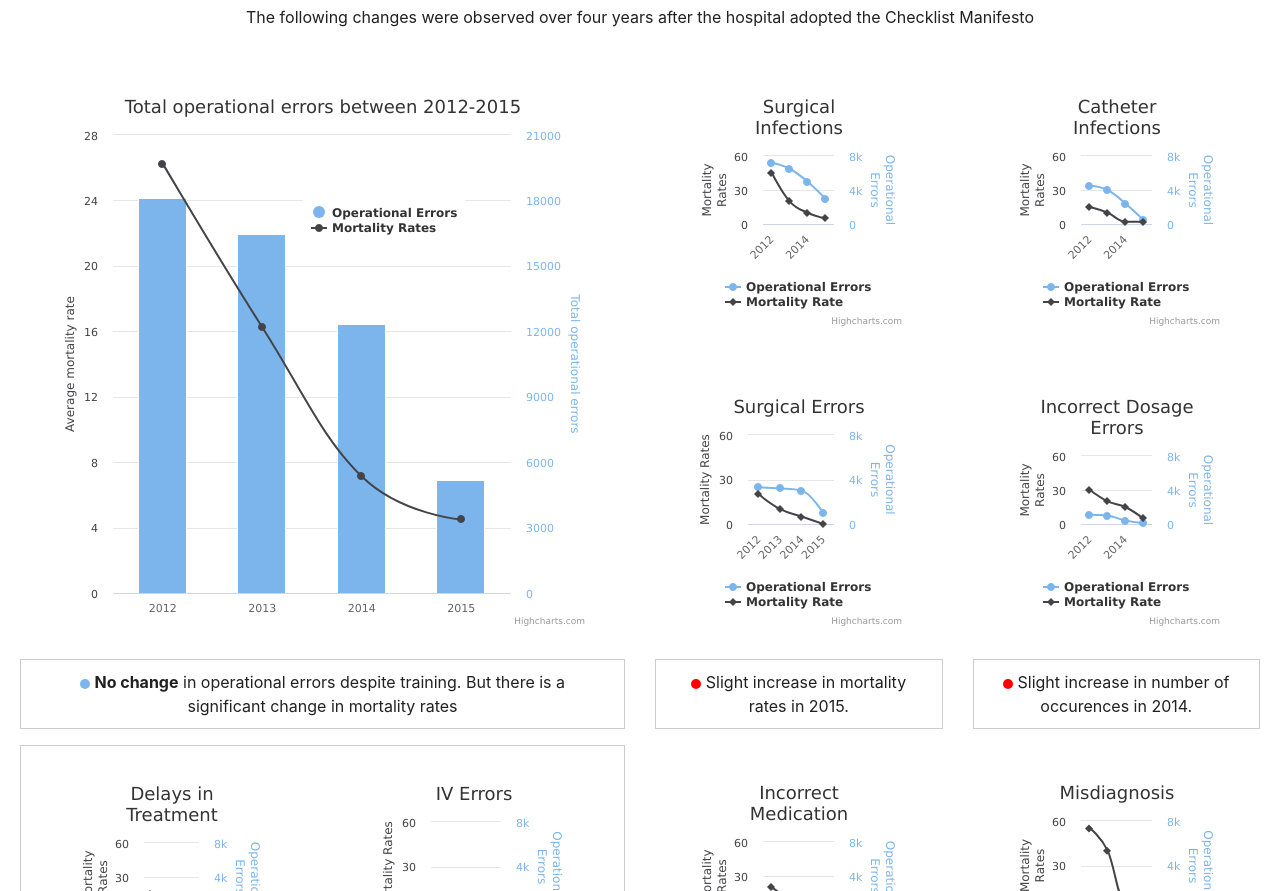
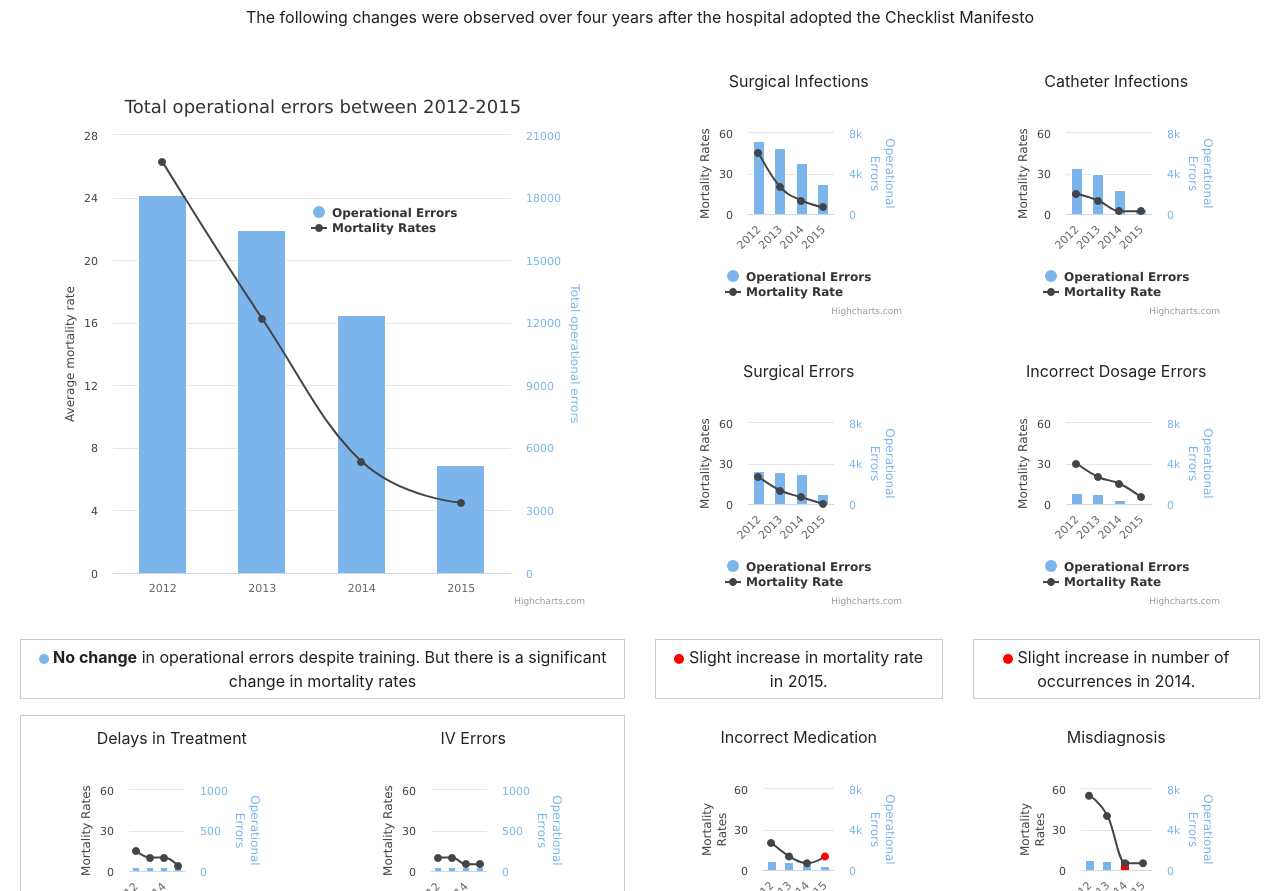
Before and after one commit to mevey/InfoViz-assignment1, a plain HTML site: page index.html in a window 1280 px wide. Shown: the part 61-952 px from the top of the page. Drawn offline with nearby package versions, Linux system fonts and the light colour scheme.

Commit message:
changed back to bar graphs

```diff
--- a/css/main.css
+++ b/css/main.css
@@ -8,15 +8,15 @@
     padding:10px;
 }
 #main-chart {
-    height:600px;
+    height:580px;
     width:100%;
 }
 .mini-chart {
-    height:300px;
+    height:256px;
     width:100%;
 }
 p {
-    padding:10px 20px !important;
+    padding:5px 10px !important;
     border:1px solid #ccc !important;
     background:#fff;
     color:#212121;
@@ -52,3 +52,18 @@ td, th {
 #main-chart-3: {
     height:600px;
 }
+.title {
+   margin-top:10px;
+}
+.title .drop {
+    color:#fff;
+    background:blue;
+    padding:5px;
+    display:none;
+}
+.title .drop.mort {
+    color:#fff;
+    background:#000;
+    padding:5px;
+    display:none;
+}
--- a/index.html
+++ b/index.html
@@ -22,9 +22,11 @@
                 </div>
                 <div class="row boxed">
                     <div class="col-md-6">
+                        <div class="text-center title" id="title-7"></div>
                         <div class="mini-chart" id="mini-chart-7"></div>
                     </div>
                     <div class="col-md-6">
+                        <div class="text-center title" id="title-8"></div>
                         <div class="mini-chart" id="mini-chart-8"></div>
                     </div>
                 </div>
@@ -32,27 +34,39 @@
             <div class="col-md-6">
                 <div class="row">
                     <div class="col-md-6">
+                        <div class="text-center title" id="title-1"></div>
                         <div class="mini-chart" id="mini-chart-1"></div>
                     </div>
                     <div class="col-md-6">
+                        <div class="text-center title" id="title-2"></div>
                         <div class="mini-chart" id="mini-chart-2"></div>
                     </div>
                 </div>
                 <div class="row">
                     <div class="col-md-6">
+                        <div class="text-center title" id="title-3"></div>
                         <div class="mini-chart" id="mini-chart-3"></div>
                     </div>
                     <div class="col-md-6">
+                        <div class="text-center title" id="title-4"></div>
                         <div class="mini-chart" id="mini-chart-4"></div>
                     </div>
                 </div>
                 <div class="row">
                     <div class="col-md-6">
-                        <p class="text-center"><span class="red-circle">&nbsp;</span>  Slight increase in mortality rates in 2015.</p>
+                        <p class="text-center"><span class="red-circle">&nbsp;</span>  Slight increase in mortality rate in 2015.</p>
+                    </div>
+                     <div class="col-md-6">
+                        <p class="text-center"><span class="red-circle">&nbsp;</span>  Slight increase in number of occurrences in 2014.</p>
+                    </div>
+                </div>
+                <div class="row">
+                    <div class="col-md-6">
+                        <div class="text-center title" id="title-5"></div>
                         <div class="mini-chart" id="mini-chart-5"></div>
                     </div>
                     <div class="col-md-6">
-                        <p class="text-center"><span class="red-circle">&nbsp;</span>  Slight increase in number of occurences in 2014.</p>
+                        <div class="text-center title" id="title-6"></div>
                         <div class="mini-chart" id="mini-chart-6"></div>
                     </div>
                 </div>
--- a/js/main.js
+++ b/js/main.js
@@ -2,52 +2,54 @@ var operational_error_color =  Highcharts.getOptions().colors[0]
 var mortality_rate_color = Highcharts.getOptions().colors[1]
 DATA = [
     {
-        "title": "Surgical Infections",
+        "title": "Surgical Infections <span class='drop'> 58% drop</span><span class='drop mort'> 89% drop</span>",
         "operational_errors_data": [7200,6500,5000,3000],
         "mortality_rate_data": [45,20,10,5],
         "color": operational_error_color
     },
     {
-        "title": "Catheter Infections",
+        "title": "Catheter Infections <span class='drop'> 89% drop</span><span class='drop mort'> 97% drop</span>",
         "operational_errors_data": [4500,4000,2400,500],
         "mortality_rate_data": [15,10,2,2],
         "color": operational_error_color
     },
     {
-        "title": "Surgical Errors",
+        "title": "Surgical Errors <span class='drop'> 70% drop</span><span class='drop mort'> 100% drop</span>",
         "operational_errors_data": [3300,3200,3000,1000],
         "mortality_rate_data": [20,10,5,0],
         "color": operational_error_color
     },
     {
-        "title": "Incorrect Dosage Errors",
+        "title": "Incorrect Dosage Errors <span class='drop'> 91% drop</span><span class='drop mort'> 83% drop</span>",
         "operational_errors_data": [1100,1000,400,100],
         "mortality_rate_data": [30,20,15,5],
         "color":  operational_error_color
     },
     {
-        "title": "Incorrect Medication",
+        "title": "Incorrect Medication <span class='drop'> 56% drop</span><span class='drop mort'> 50% drop</span>",
         "operational_errors_data": [900,750,500,400],
         "mortality_rate_data": [20,10,5,10],
         "color":operational_error_color
     },
     {
-        "title": "Misdiagnosis",
+        "title": "Misdiagnosis <span class='drop'> 90% drop</span><span class='drop mort'> 73% drop</span>",
         "operational_errors_data": [1000,900,950,100],
         "mortality_rate_data": [55,40,5,5],
         "color": operational_error_color
     },
     {
-        "title": "Delays in Treatment",
+        "title": "Delays in Treatment <span class='drop'> 0% drop</span><span class='drop mort'> 91% drop</span>",
         "operational_errors_data": [50,50,50,50],
         "mortality_rate_data": [15,10,10,4],
-        "color": operational_error_color
+        "color": operational_error_color,
+        "max":1000
     },
     {
-        "title": "IV Errors",
+        "title": "IV Errors <span class='drop'> 0% drop</span><span class='drop mort'> 50% drop</span>",
         "operational_errors_data": [50,50,50,50],
         "mortality_rate_data": [10,10,5,5],
-        "color": operational_error_color
+        "color": operational_error_color,
+        "max": 1000
     },
 ]
 
@@ -73,7 +75,7 @@ main_chart_options = {
             style: {
                 color: mortality_rate_color
             }
-        }
+        },
     }, { // Secondary yAxis
         title: {
             text: 'Total operational errors',
@@ -117,12 +119,14 @@ main_chart_options = {
 }
 
 function get_options(data) {
+    if (data['max']) max = data['max']
+    else max = 8000
     return mini_chart_options = {
         chart: {
             zoomType: 'xy'
         },
         title: {
-            text: data['title']
+            text: ''
         },
         xAxis: [{
             categories: ['2012', '2013', '2014', '2015']
@@ -147,7 +151,7 @@ function get_options(data) {
                     color: data["color"]
                 }
             },
-            max: 8000,
+            max: max,
             labels: {
                 style: {
                     color:data["color"]
@@ -161,7 +165,7 @@ function get_options(data) {
 
         series: [{
             name: 'Operational Errors',
-            type: 'spline',
+            type: 'column',
             yAxis: 1,
             data: data['operational_errors_data'],
             color: operational_error_color
@@ -179,6 +183,7 @@ Highcharts.chart('main-chart', main_chart_options);
 for (var i = 0; i < DATA.length; i++) {
     options = get_options(DATA[i])
     Highcharts.chart('mini-chart-' + (i + 1), options);
+    $("#title-" + (i + 1)).html(DATA[i]['title'])
 }
 
 var chart = $('#mini-chart-6').highcharts();
```
